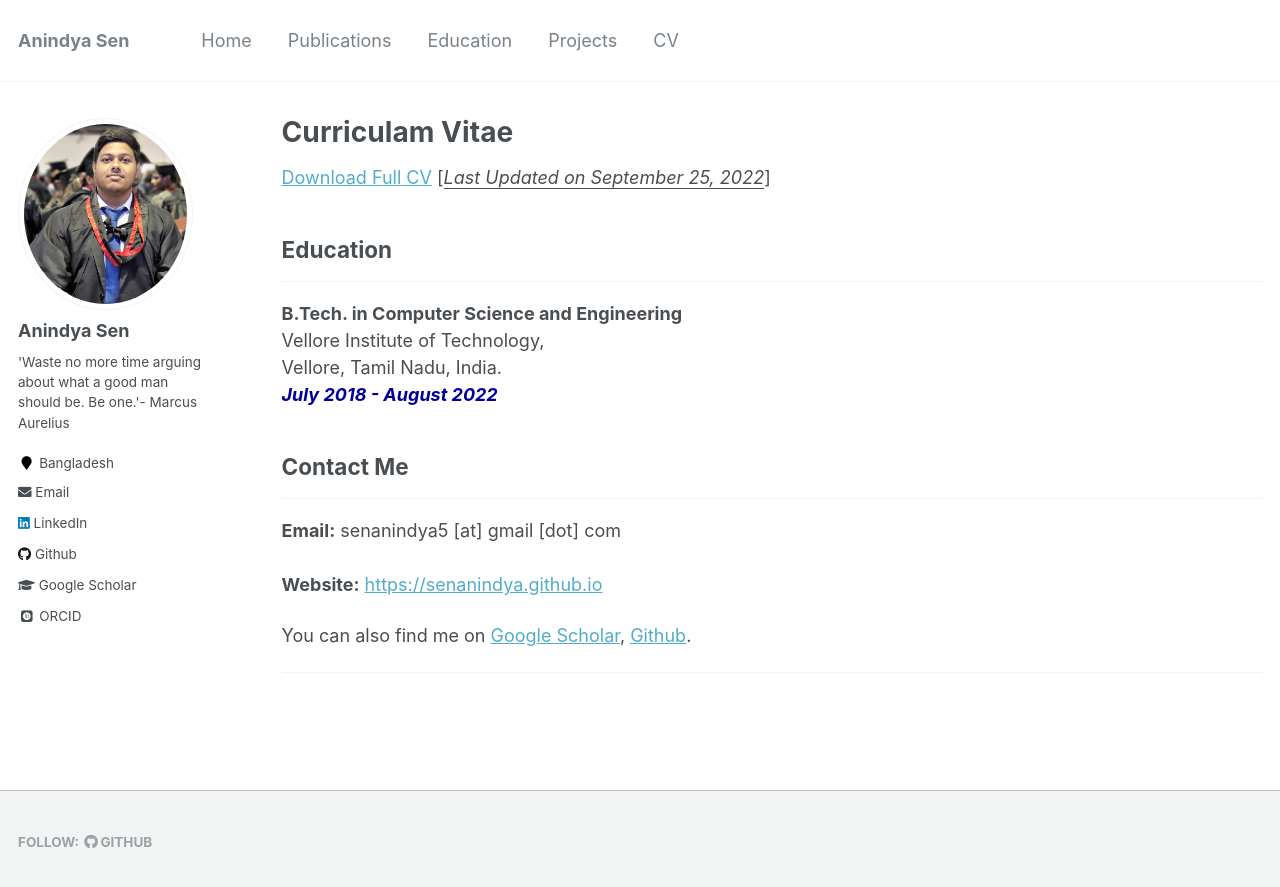
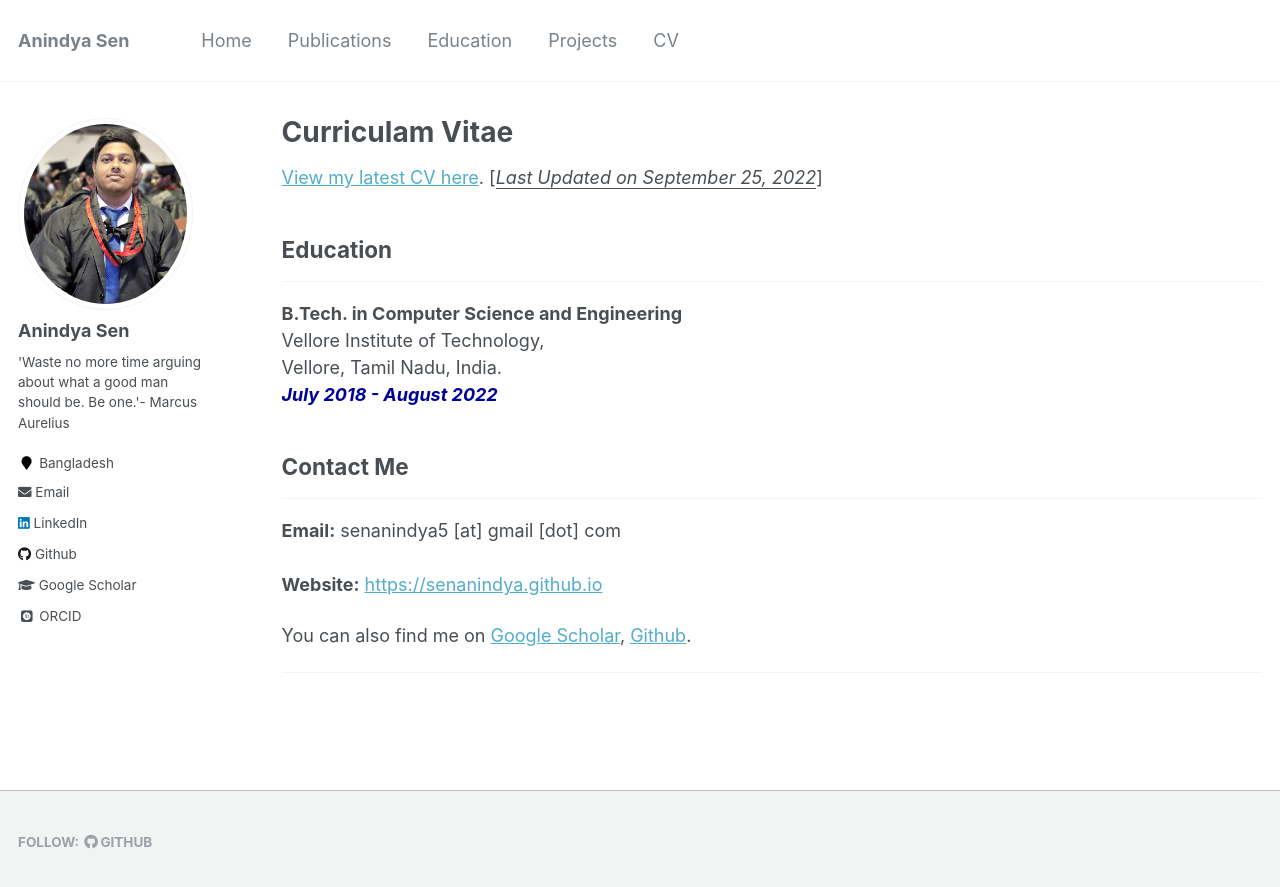
Before and after one commit to senanindya/senanindya.github.io, a Jekyll site: the page built from _pages/cv.md, in a window 1280 px wide. Shown: the top 887 px of the page. Built offline with Jekyll 4.4.1, drawn with Linux system fonts in a browser that asks for light colours; some web fonts are replaced.

Commit message:
Update cv.md

```diff
--- a/_pages/cv.md
+++ b/_pages/cv.md
@@ -6,7 +6,7 @@ author_profile: true
 redirect_from:
   - /resume
 ---
-[Download Full CV](https://senanindya.github.io/files/AnindyaSenCV.pdf) [<ins>*Last Updated on September 25, 2022*</ins>]
+[View my latest CV here](https://senanindya.github.io/files/AnindyaSenCV.pdf). [<ins>*Last Updated on September 25, 2022*</ins>]
 
 ## Education
 -------------
```
